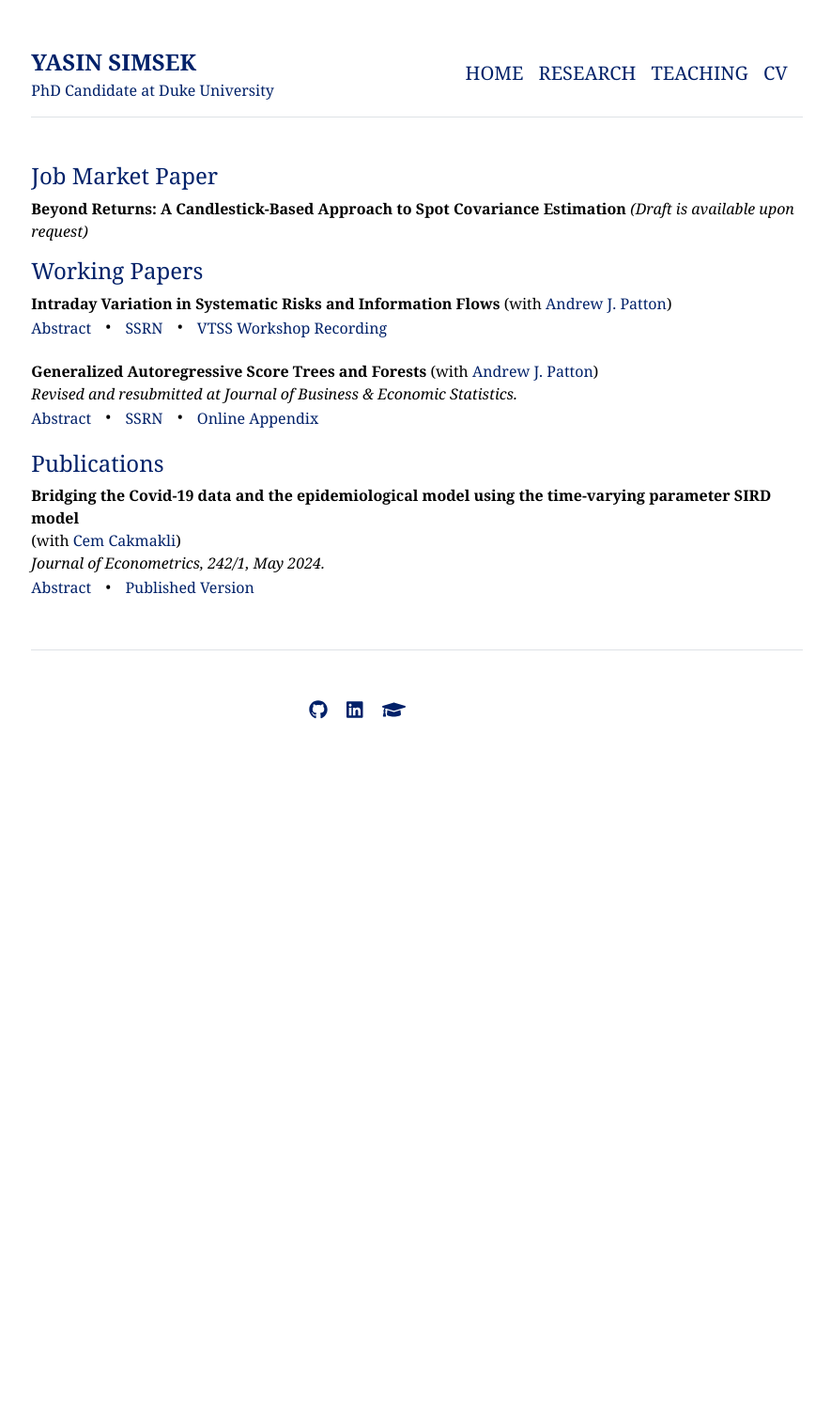
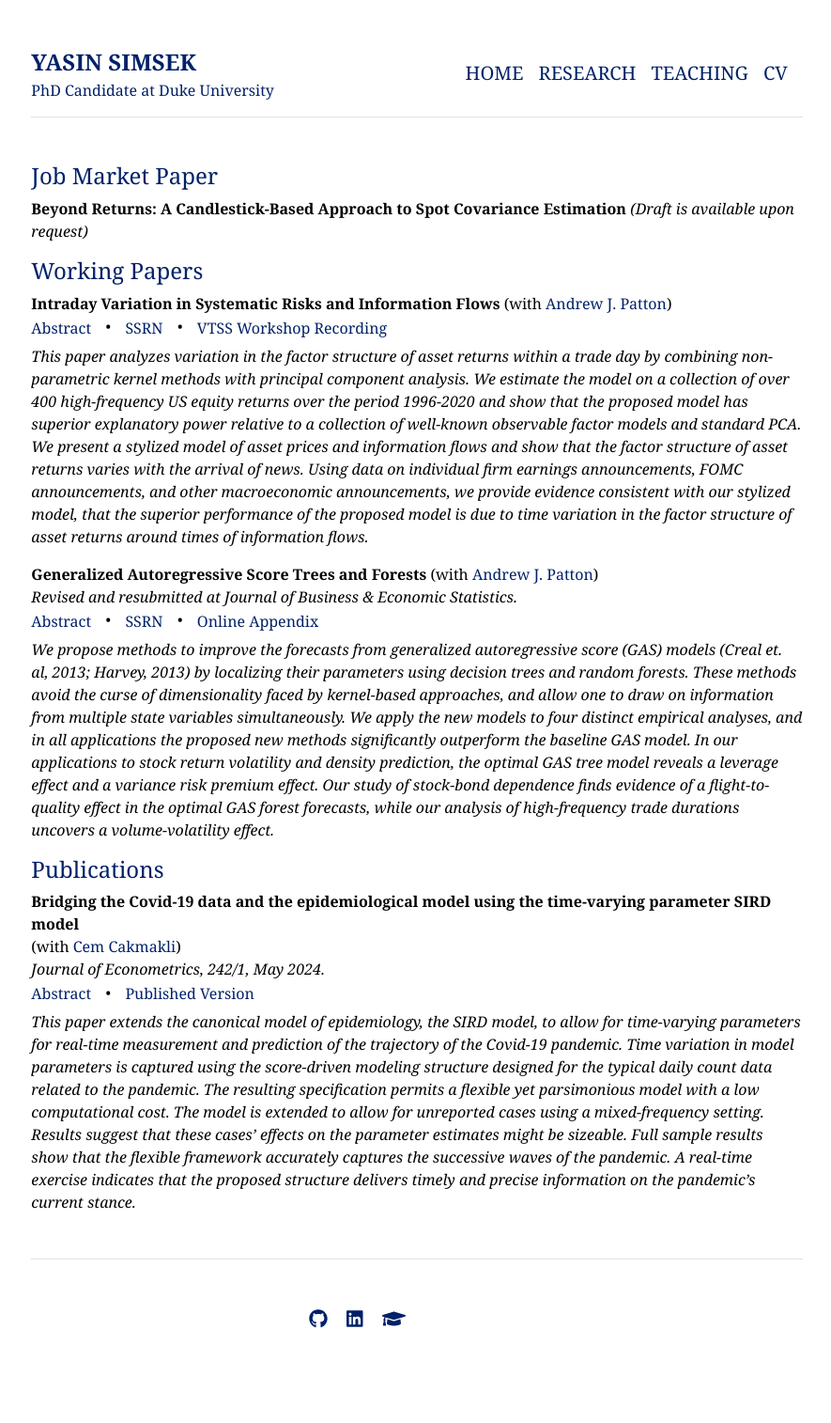
Before and after one commit to yasin-simsek/yasin-simsek.github.io, a Jekyll site: the page built from research.md, in a window 1280 px wide. Shown: the whole page at 94% size, without its empty margins (196-1081 px from the left). Built offline with Jekyll 4.4.1, drawn with Linux system fonts in a browser that asks for light colours; before the commit the page ends 900 px from its top, so only the background shows below that; part of the change alters nothing that is shown.

Commit message:
abstract display style update

```diff
--- a/research.md
+++ b/research.md
@@ -11,14 +11,14 @@ title: "Research"
 }
 
 .abstract-content {
-    display: none;           /* Hide abstract by default */
-    opacity: 0;
+    display: inline-block;    /* Show abstract by default */
+    opacity: 1;
     transition: opacity 0.3s ease-in-out;
 }
 
-.abstract-content.show {
-    display: inline-block;   /* Show abstract when .show is added */
-    opacity: 1;
+.abstract-content.hide {
+    display: none;           /* Hide abstract when .hide is added */
+    opacity: 0;
     transition: opacity 0.3s ease-in-out;
 }
 
```
